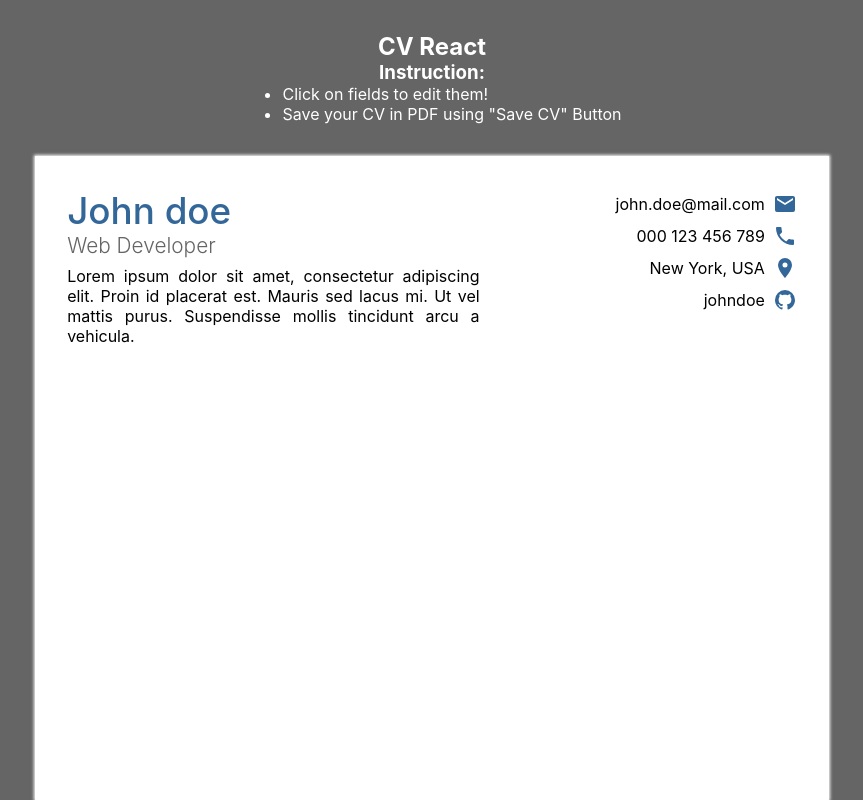
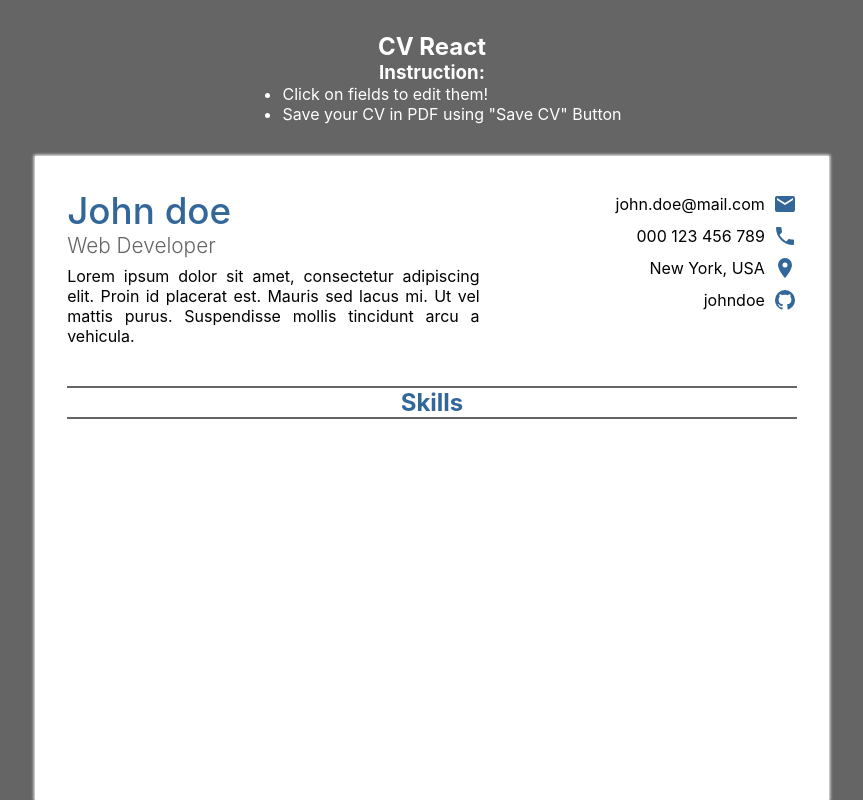
Before and after one commit to zellko/top-cv-application, a React (Create React App) app: page / in a window 1280 px wide. Shown: the whole page, without its empty margins (208-1071 px from the left). Built offline with nearby package versions, Linux system fonts and the light colour scheme.

Commit message:
Added Section.js and styling
Added Section component, which separate differents section of the CV  (Skills, Work experience, Education)

```diff
--- a/src/App.js
+++ b/src/App.js
@@ -2,6 +2,7 @@ import './styles/App.css';
 import React from 'react';
 import { GeneralIntro } from './components/GeneralIntro';
 import { GeneralLink } from './components/GeneralLink';
+import { Section } from './components/Section';
 
 class App extends React.Component {
 	constructor(props) {
@@ -137,6 +138,7 @@ class App extends React.Component {
 						<GeneralIntro  generalState={ this.state.generalIntro } onFieldClick={ this.openEditField } onSaveClick={ this.hideEditField } onInput={ this.modifyState }/>
 						<GeneralLink  generalState={ this.state.generalLink } onFieldClick={ this.openEditField } onSaveClick={ this.hideEditField } onInput={ this.modifyState }/>
 					</div>
+					<Section sectionName="Skills" />
 	  		</div>
 	  	</div>
 	  );
--- /dev/null
+++ b/src/components/Section.js
@@ -0,0 +1,23 @@
+import React from 'react';
+import '../styles/Section.css';
+
+
+/***************************************************************************************
+This component render the "General Intro" section of the CV: Name, Job title, description.
+
+All the fields can be edited by clicking on them.
+****************************************************************************************/
+
+class Section extends React.Component{
+
+	render(){
+
+		return(
+			<div className="section">
+				<h2>{this.props.sectionName}</h2>
+			</div>
+		);
+	}
+}
+
+export { Section };
--- /dev/null
+++ b/src/styles/Section.css
@@ -0,0 +1,7 @@
+.section{
+    border-top: 2px solid var(--grey);
+    border-bottom: 2px solid var(--grey);
+    text-align: center;
+    color: var(--blue);
+    margin-top: 32px;
+}
```
